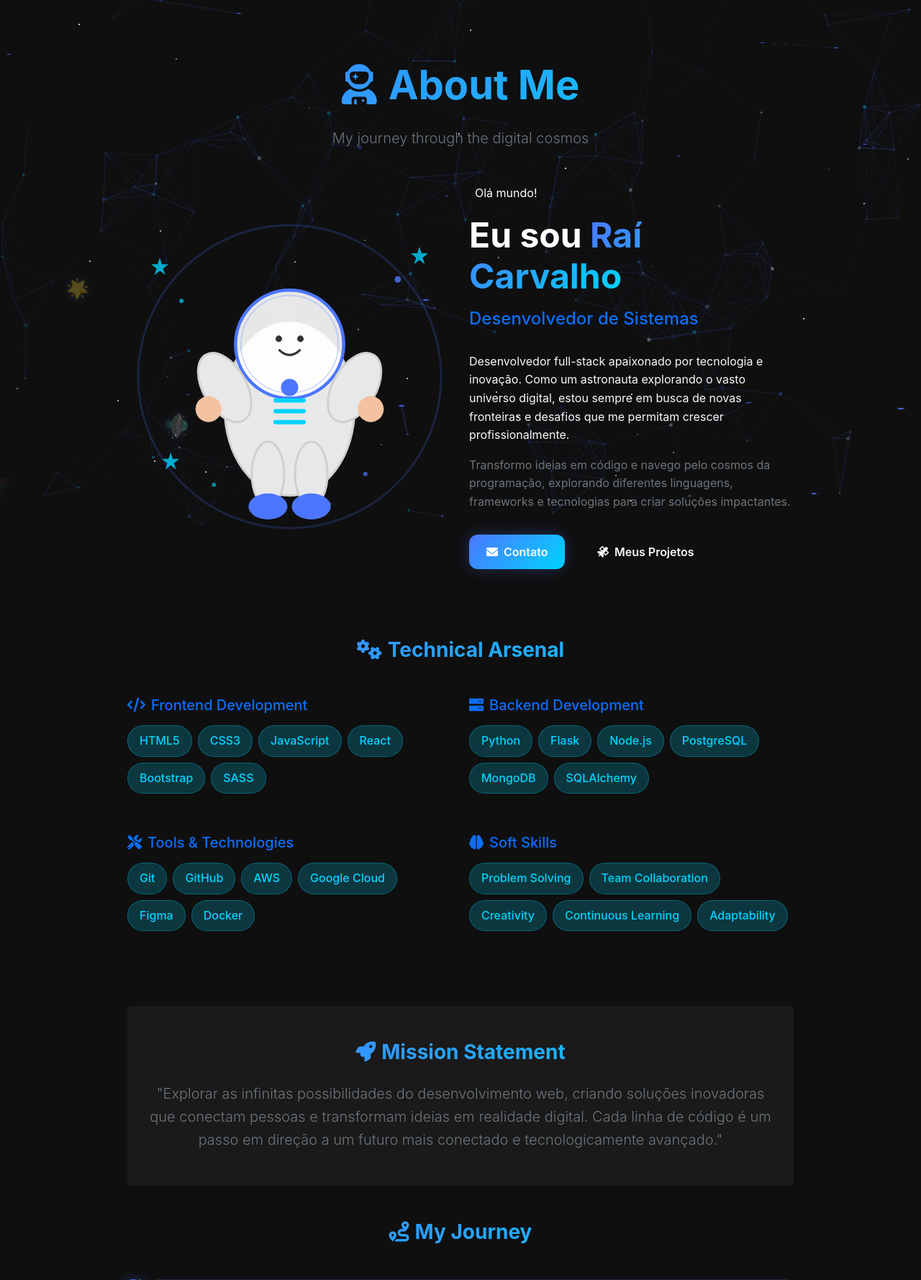
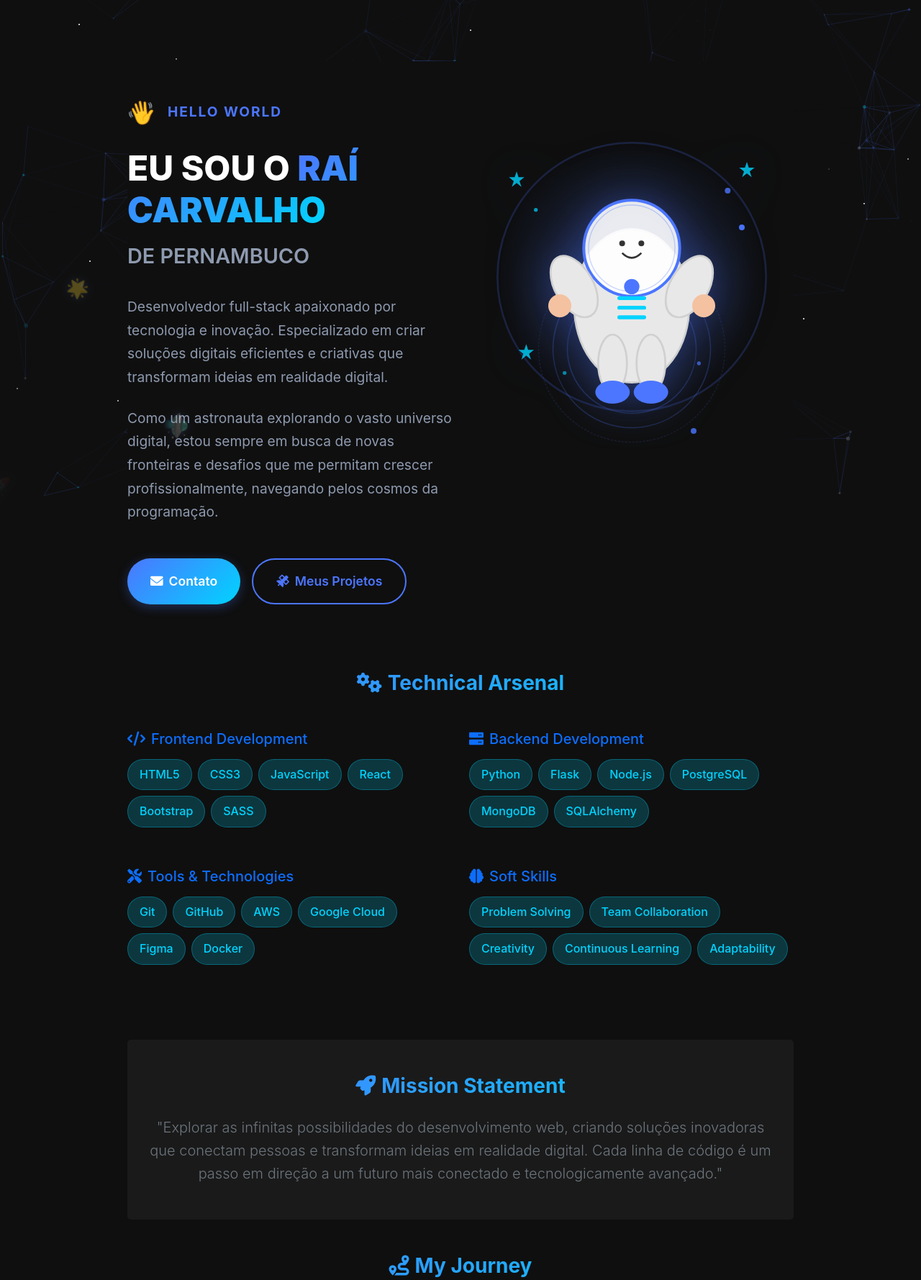
Before and after one commit to Rai123100/Portifolio, a Flask app: page /about in a window 1280 px wide. Shown: the part 67-1846 px from the top of the page at 72% size. Run offline with Flask 3, Linux system fonts and the light colour scheme.

Commit message:
Improve the homepage with a modern and visually appealing "About Me" section
Refactor the "About Me" section's HTML and CSS to implement a cleaner, more impactful design with better spacing and visual hierarchy. Update carousel transitions and layout for improved user experience.

Replit-Commit-Author: Agent
Replit-Commit-Session-Id: 5d1d6701-e4c8-44af-9a13-0920f6df5aec
Replit-Commit-Checkpoint-Type: full_checkpoint
Replit-Commit-Screenshot-Url: https://storage.googleapis.com/screenshot-production-us-central1/a624fe28-0e87-482b-9303-579ae6ce0c8c/5d1d6701-e4c8-44af-9a13-0920f6df5aec/PwMxYFb

```diff
--- a/static/css/style.css
+++ b/static/css/style.css
@@ -241,18 +241,270 @@ body {
     border-color: var(--primary-color);
 }
 
-/* About Section Modern - Reference Design */
-.about-section-modern {
+/* Clean About Section for Homepage */
+.about-section-clean {
+    background: rgba(26, 26, 26, 0.6);
+    border-top: 1px solid rgba(76, 118, 255, 0.1);
+    border-bottom: 1px solid rgba(76, 118, 255, 0.1);
+}
+
+/* About Page Hero Section */
+.about-hero-section {
+    min-height: 100vh;
+    display: flex;
+    align-items: center;
     background: var(--background-dark);
-    min-height: 100vh;
-    display: flex;
-    align-items: center;
-}
-
-.about-text-content {
+}
+
+.min-vh-75 {
+    min-height: 75vh;
+}
+
+.about-hero-content {
     padding: 2rem 0;
 }
 
+.about-main-title {
+    font-size: 3rem;
+    font-weight: 800;
+    line-height: 1.2;
+    color: var(--text-light);
+    margin-bottom: 2rem;
+}
+
+.subtitle-text {
+    font-size: 1.8rem;
+    color: var(--text-muted);
+    font-weight: 600;
+}
+
+.about-intro {
+    margin: 2rem 0;
+}
+
+.intro-text {
+    font-size: 1.2rem;
+    line-height: 1.7;
+    color: var(--text-muted);
+    margin-bottom: 1.5rem;
+}
+
+.hero-cta-buttons {
+    display: flex;
+    gap: 1rem;
+    flex-wrap: wrap;
+}
+
+.btn-contact-main, .btn-projects-main {
+    display: inline-flex;
+    align-items: center;
+    padding: 1rem 2rem;
+    border-radius: 50px;
+    font-weight: 600;
+    font-size: 1.1rem;
+    text-decoration: none;
+    transition: all 0.3s ease;
+    border: none;
+}
+
+.btn-contact-main {
+    background: var(--gradient-primary);
+    color: white;
+    box-shadow: 0 4px 15px rgba(76, 118, 255, 0.3);
+}
+
+.btn-contact-main:hover {
+    transform: translateY(-2px);
+    box-shadow: 0 8px 25px rgba(76, 118, 255, 0.4);
+    color: white;
+}
+
+.btn-projects-main {
+    background: transparent;
+    color: var(--primary-color);
+    border: 2px solid var(--primary-color);
+}
+
+.btn-projects-main:hover {
+    background: var(--primary-color);
+    color: white;
+    transform: translateY(-2px);
+}
+
+/* Enhanced Character Display */
+.about-character-container {
+    position: relative;
+    height: 600px;
+    display: flex;
+    align-items: center;
+    justify-content: center;
+}
+
+.character-display-wrapper {
+    position: relative;
+    width: 100%;
+    height: 100%;
+}
+
+.character-main {
+    position: relative;
+    width: 400px;
+    height: 400px;
+    margin: 0 auto;
+    display: flex;
+    align-items: center;
+    justify-content: center;
+}
+
+.main-character-img {
+    width: 100%;
+    height: 100%;
+    object-fit: contain;
+    z-index: 2;
+    position: relative;
+    filter: drop-shadow(0 0 30px rgba(76, 118, 255, 0.4));
+}
+
+.character-aura {
+    position: absolute;
+    top: 50%;
+    left: 50%;
+    width: 350px;
+    height: 350px;
+    transform: translate(-50%, -50%);
+    background: radial-gradient(circle, rgba(76, 118, 255, 0.3) 0%, transparent 70%);
+    border-radius: 50%;
+    z-index: 1;
+    animation: pulseAura 5s ease-in-out infinite;
+}
+
+@keyframes pulseAura {
+    0%, 100% {
+        transform: translate(-50%, -50%) scale(1);
+        opacity: 0.7;
+    }
+    50% {
+        transform: translate(-50%, -50%) scale(1.15);
+        opacity: 1;
+    }
+}
+
+.enhanced-decorations {
+    position: absolute;
+    top: 0;
+    left: 0;
+    width: 100%;
+    height: 100%;
+    pointer-events: none;
+}
+
+.orbit-circle {
+    position: absolute;
+    border: 1px solid rgba(76, 118, 255, 0.4);
+    border-radius: 50%;
+    top: 50%;
+    left: 50%;
+    transform: translate(-50%, -50%);
+    animation: rotateOrbit 20s linear infinite;
+}
+
+.orbit-1 {
+    width: 450px;
+    height: 450px;
+    animation-duration: 18s;
+}
+
+.orbit-2 {
+    width: 500px;
+    height: 500px;
+    animation-duration: 25s;
+    animation-direction: reverse;
+}
+
+.orbit-3 {
+    width: 550px;
+    height: 550px;
+    animation-duration: 30s;
+    border-style: dashed;
+    opacity: 0.6;
+}
+
+@keyframes rotateOrbit {
+    from { transform: translate(-50%, -50%) rotate(0deg); }
+    to { transform: translate(-50%, -50%) rotate(360deg); }
+}
+
+.floating-star {
+    position: absolute;
+    color: var(--accent-color);
+    font-size: 1.2rem;
+    opacity: 0.9;
+    animation: floatStar 6s ease-in-out infinite;
+}
+
+.star-1 {
+    top: 10%;
+    left: 15%;
+    animation-delay: 0s;
+}
+
+.star-2 {
+    top: 65%;
+    right: 20%;
+    animation-delay: 2s;
+}
+
+.star-3 {
+    bottom: 15%;
+    left: 25%;
+    animation-delay: 4s;
+}
+
+@keyframes floatStar {
+    0%, 100% {
+        transform: translateY(0px) rotate(0deg);
+        opacity: 0.9;
+    }
+    50% {
+        transform: translateY(-20px) rotate(180deg);
+        opacity: 1;
+    }
+}
+
+.modern-dot-1, .modern-dot-2 {
+    position: absolute;
+    width: 8px;
+    height: 8px;
+    background: var(--primary-color);
+    border-radius: 50%;
+    opacity: 0.8;
+    animation: floatModernDot 4s ease-in-out infinite;
+}
+
+.modern-dot-1 {
+    top: 25%;
+    right: 15%;
+    animation-delay: 1s;
+}
+
+.modern-dot-2 {
+    bottom: 30%;
+    right: 30%;
+    animation-delay: 3s;
+}
+
+@keyframes floatModernDot {
+    0%, 100% {
+        transform: translateY(0px);
+        opacity: 0.8;
+    }
+    50% {
+        transform: translateY(-25px);
+        opacity: 1;
+    }
+}
+
+/* Common greeting section styles */
 .greeting-section {
     display: flex;
     align-items: center;
@@ -295,198 +539,34 @@ body {
     font-weight: 900;
 }
 
-.subtitle {
-    font-size: 1.5rem;
-    color: var(--text-muted);
-    font-weight: 600;
-}
-
-.about-description {
-    margin: 2rem 0;
-}
-
-.description-text {
-    font-size: 1.1rem;
-    line-height: 1.7;
-    color: var(--text-muted);
-    margin-bottom: 1.5rem;
-}
-
-.btn-contact {
-    display: inline-flex;
-    align-items: center;
-    padding: 1rem 2rem;
-    background: var(--gradient-primary);
-    color: white;
-    text-decoration: none;
-    border-radius: 50px;
-    font-weight: 600;
-    font-size: 1.1rem;
-    transition: all 0.3s ease;
-    border: none;
-    box-shadow: 0 4px 15px rgba(76, 118, 255, 0.3);
-}
-
-.btn-contact:hover {
-    transform: translateY(-2px);
-    box-shadow: 0 8px 25px rgba(76, 118, 255, 0.4);
-    color: white;
-    text-decoration: none;
-}
-
-/* Hero Character Section */
-.about-hero-container {
-    position: relative;
-    height: 500px;
-    display: flex;
-    align-items: center;
-    justify-content: center;
-}
-
-.character-display {
-    position: relative;
-    width: 100%;
-    height: 100%;
-}
-
-.character-wrapper {
-    position: relative;
-    width: 350px;
-    height: 350px;
-    margin: 0 auto;
-    display: flex;
-    align-items: center;
-    justify-content: center;
-}
-
-.hero-character {
-    width: 100%;
-    height: 100%;
-    object-fit: contain;
-    z-index: 2;
-    position: relative;
-    filter: drop-shadow(0 0 20px rgba(76, 118, 255, 0.3));
-}
-
-.character-glow {
-    position: absolute;
-    top: 50%;
-    left: 50%;
-    width: 300px;
-    height: 300px;
-    transform: translate(-50%, -50%);
-    background: radial-gradient(circle, rgba(76, 118, 255, 0.2) 0%, transparent 70%);
-    border-radius: 50%;
-    z-index: 1;
-    animation: pulse 4s ease-in-out infinite;
-}
-
-@keyframes pulse {
-    0%, 100% {
-        transform: translate(-50%, -50%) scale(1);
-        opacity: 0.7;
-    }
-    50% {
-        transform: translate(-50%, -50%) scale(1.1);
-        opacity: 1;
-    }
-}
-
-.floating-decorations {
-    position: absolute;
-    top: 0;
-    left: 0;
-    width: 100%;
-    height: 100%;
-    pointer-events: none;
-}
-
-.orbit-ring {
-    position: absolute;
-    border: 1px solid rgba(76, 118, 255, 0.3);
-    border-radius: 50%;
-    top: 50%;
-    left: 50%;
-    transform: translate(-50%, -50%);
-    animation: rotate 20s linear infinite;
-}
-
-.orbit-1 {
-    width: 400px;
-    height: 400px;
-    animation-duration: 15s;
-}
-
-.orbit-2 {
-    width: 450px;
-    height: 450px;
-    animation-duration: 25s;
-    animation-direction: reverse;
-}
-
-@keyframes rotate {
-    from { transform: translate(-50%, -50%) rotate(0deg); }
-    to { transform: translate(-50%, -50%) rotate(360deg); }
-}
-
-.floating-dot {
-    position: absolute;
-    width: 6px;
-    height: 6px;
-    background: var(--accent-color);
-    border-radius: 50%;
-    opacity: 0.8;
-    animation: floatDot 5s ease-in-out infinite;
-}
-
-.dot-1 {
-    top: 15%;
-    left: 20%;
-    animation-delay: 0s;
-}
-
-.dot-2 {
-    top: 70%;
-    right: 25%;
-    animation-delay: 2s;
-}
-
-.dot-3 {
-    bottom: 20%;
-    left: 15%;
-    animation-delay: 4s;
-}
-
-@keyframes floatDot {
-    0%, 100% {
-        transform: translateY(0px);
-        opacity: 0.8;
-    }
-    50% {
-        transform: translateY(-15px);
-        opacity: 1;
-    }
-}
-
 /* Responsive Design */
 @media (max-width: 992px) {
-    .about-title {
-        font-size: 2rem;
-    }
-
-    .character-wrapper {
-        width: 300px;
-        height: 300px;
-    }
-
-    .orbit-1 {
+    .about-main-title {
+        font-size: 2.5rem;
+    }
+
+    .character-main {
         width: 350px;
         height: 350px;
     }
 
+    .orbit-1 {
+        width: 400px;
+        height: 400px;
+    }
+
     .orbit-2 {
-        width: 380px;
-        height: 380px;
+        width: 440px;
+        height: 440px;
+    }
+
+    .orbit-3 {
+        width: 480px;
+        height: 480px;
+    }
+
+    .about-character-container {
+        height: 500px;
     }
 }
 
--- a/templates/about.html
+++ b/templates/about.html
@@ -6,66 +6,70 @@
 <div class="container">
     <div class="row justify-content-center">
         <div class="col-lg-10">
-            <!-- Page Header -->
-            <div class="page-header text-center mb-5">
-                <h1 class="display-4 fw-bold text-gradient mb-4">
-                    <i class="fas fa-user-astronaut me-3"></i>About Me
-                </h1>
-                <p class="lead text-muted">
-                    My journey through the digital cosmos
-                </p>
-            </div>
+            <!-- Hero Section for About Page -->
+            <div class="about-hero-section">
+                <div class="row align-items-center min-vh-75">
+                    <div class="col-lg-6 order-2 order-lg-1">
+                        <div class="about-hero-content">
+                            <div class="greeting-section mb-4">
+                                <span class="greeting-emoji">👋</span>
+                                <h2 class="greeting-text">HELLO WORLD</h2>
+                            </div>
 
-            <!-- About Content -->
-            <div class="about-content">
-                <div class="row align-items-center mb-5">
-                    <div class="col-lg-6 text-center mb-4 mb-lg-0">
-                        <div class="about-hero-image">
-                            <div class="astronaut-character">
-                                <!-- Using SVG for better customization, similar to the design -->
-                                <div class="character-container">
-                                    <img src="{{ url_for('static', filename='images/astronaut-character.svg') }}"
-                                         alt="Raí Carvalho Astronaut Character" class="character-img">
-                                    <div class="floating-particles">
-                                        <div class="particle particle-1"></div>
-                                        <div class="particle particle-2"></div>
-                                        <div class="particle particle-3"></div>
-                                    </div>
-                                </div>
-                            </div>
-                        </div>
-                    </div>
-                    <div class="col-lg-6">
-                        <div class="about-content-modern">
-                            <div class="greeting-badge mb-3">
-                                <i class="fas fa-hand-wave me-2"></i>Olá mundo!
-                            </div>
-                            <h1 class="display-5 fw-bold text-white mb-3">
-                                Eu sou <span class="text-gradient">Raí Carvalho</span>
+                            <h1 class="about-main-title mb-4">
+                                EU SOU O <span class="highlight-text">RAÍ CARVALHO</span><br>
+                                <span class="subtitle-text">DE PERNAMBUCO</span>
                             </h1>
-                            <h2 class="h4 text-primary mb-4">Desenvolvedor de Sistemas</h2>
-                            <div class="about-description">
-                                <p class="text-light mb-3">
-                                    Desenvolvedor full-stack apaixonado por tecnologia e inovação. Como um astronauta
-                                    explorando o vasto universo digital, estou sempre em busca de novas fronteiras
-                                    e desafios que me permitam crescer profissionalmente.
+
+                            <div class="about-intro mb-5">
+                                <p class="intro-text">
+                                    Desenvolvedor full-stack apaixonado por tecnologia e inovação.
+                                    Especializado em criar soluções digitais eficientes e criativas
+                                    que transformam ideias em realidade digital.
                                 </p>
-                                <p class="text-muted mb-4">
-                                    Transformo ideias em código e navego pelo cosmos da programação, explorando
-                                    diferentes linguagens, frameworks e tecnologias para criar soluções impactantes.
+                                <p class="intro-text">
+                                    Como um astronauta explorando o vasto universo digital, estou sempre em busca
+                                    de novas fronteiras e desafios que me permitam crescer profissionalmente,
+                                    navegando pelos cosmos da programação.
                                 </p>
                             </div>
-                            <div class="about-cta">
-                                <a href="mailto:raicarvalho343@gmail.com" class="btn btn-primary me-3">
+
+                            <div class="hero-cta-buttons">
+                                <a href="mailto:raicarvalho343@gmail.com" class="btn-contact-main">
                                     <i class="fas fa-envelope me-2"></i>Contato
                                 </a>
-                                <a href="{{ url_for('projects') }}" class="btn btn-outline-light">
+                                <a href="{{ url_for('projects') }}" class="btn-projects-main">
                                     <i class="fas fa-satellite me-2"></i>Meus Projetos
                                 </a>
                             </div>
                         </div>
                     </div>
+
+                    <div class="col-lg-6 order-1 order-lg-2">
+                        <div class="about-character-container">
+                            <div class="character-display-wrapper">
+                                <div class="character-main">
+                                    <img src="{{ url_for('static', filename='images/astronaut-character.svg') }}"
+                                         alt="Raí Carvalho Character" class="main-character-img">
+                                    <div class="character-aura"></div>
+                                </div>
+
+                                <!-- Enhanced floating decorations -->
+                                <div class="enhanced-decorations">
+                                    <div class="orbit-circle orbit-1"></div>
+                                    <div class="orbit-circle orbit-2"></div>
+                                    <div class="orbit-circle orbit-3"></div>
+                                    <div class="floating-star star-1"></div>
+                                    <div class="floating-star star-2"></div>
+                                    <div class="floating-star star-3"></div>
+                                    <div class="floating-dot modern-dot-1"></div>
+                                    <div class="floating-dot modern-dot-2"></div>
+                                </div>
+                            </div>
+                        </div>
+                    </div>
                 </div>
+            </div>
 
                 <!-- Skills Section -->
                 <div class="skills-section py-5">
```
Also changed, not shown: other parts of static/css/style.css (+32 -22 lines), templates/index.html (+29 -70 lines).
